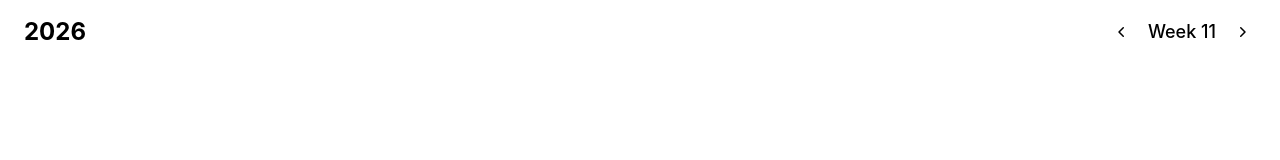
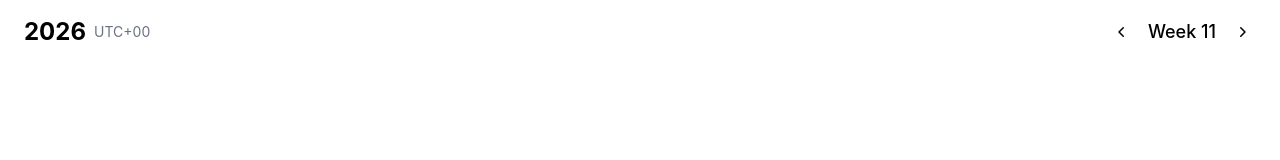
Before and after one commit to paronikyanarmen/swing-calendar-fe, a React (Vite) app: page / in a window 1280 px wide. Shown: the top 160 px of the page. Built offline with nearby package versions, Linux system fonts and the light colour scheme.

Commit message:
Display timezone near the year

```diff
--- a/src/components/Header/Header.tsx
+++ b/src/components/Header/Header.tsx
@@ -1,4 +1,4 @@
-import {getWeekNumber, getPrevWeekStart, getNextWeekStart} from "@/date.ts";
+import {getWeekNumber, getPrevWeekStart, getNextWeekStart, getUtcOffsetLabel} from "@/date.ts";
 
 interface HeaderProps {
     currentDate: Date;
@@ -12,7 +12,10 @@ export function Header({currentDate, selectedWeek, setSelectedWeek}: HeaderProps
 
     return (
         <header className="flex items-center justify-between px-6 py-4">
-            <span className="text-2xl font-bold">{currentDate.getFullYear()}</span>
+            <div className="flex items-center gap-2">
+                <span className="text-2xl font-bold">{currentDate.getFullYear()}</span>
+                <span className="text-sm text-gray-500">{getUtcOffsetLabel(currentDate)}</span>
+            </div>
 
             <div className="flex items-center gap-3">
                 <button
--- a/src/date.ts
+++ b/src/date.ts
@@ -27,3 +27,23 @@ export function getPrevWeekStart(date: Date): Date {
     const prev_prev_monday = dayjs(prev_monday).subtract(7, 'day');
     return prev_prev_monday.toDate();
 }
+
+export function getUtcOffsetLabel(date: Date): string {
+    const offsetMin = dayjs(date).utcOffset();
+    const sign = offsetMin >= 0 ? "+" : "-";
+    const unsignedOffset = Math.abs(offsetMin);
+    const hours = Math.floor(unsignedOffset / 60).toString();
+    const minutes = unsignedOffset % 60;
+
+    const hours_for_display = hours.padStart(2, "0");
+
+    const result = `UTC${sign}${hours_for_display}`;
+
+    if (!minutes) {
+        return result;
+    }
+
+    const minutes_for_display = minutes.toString().padStart(2, "0");
+
+    return `${result}:${minutes_for_display}`;
+}
```
Also changed, not shown: 1 other file (tests, documents, lock files or other folders).
